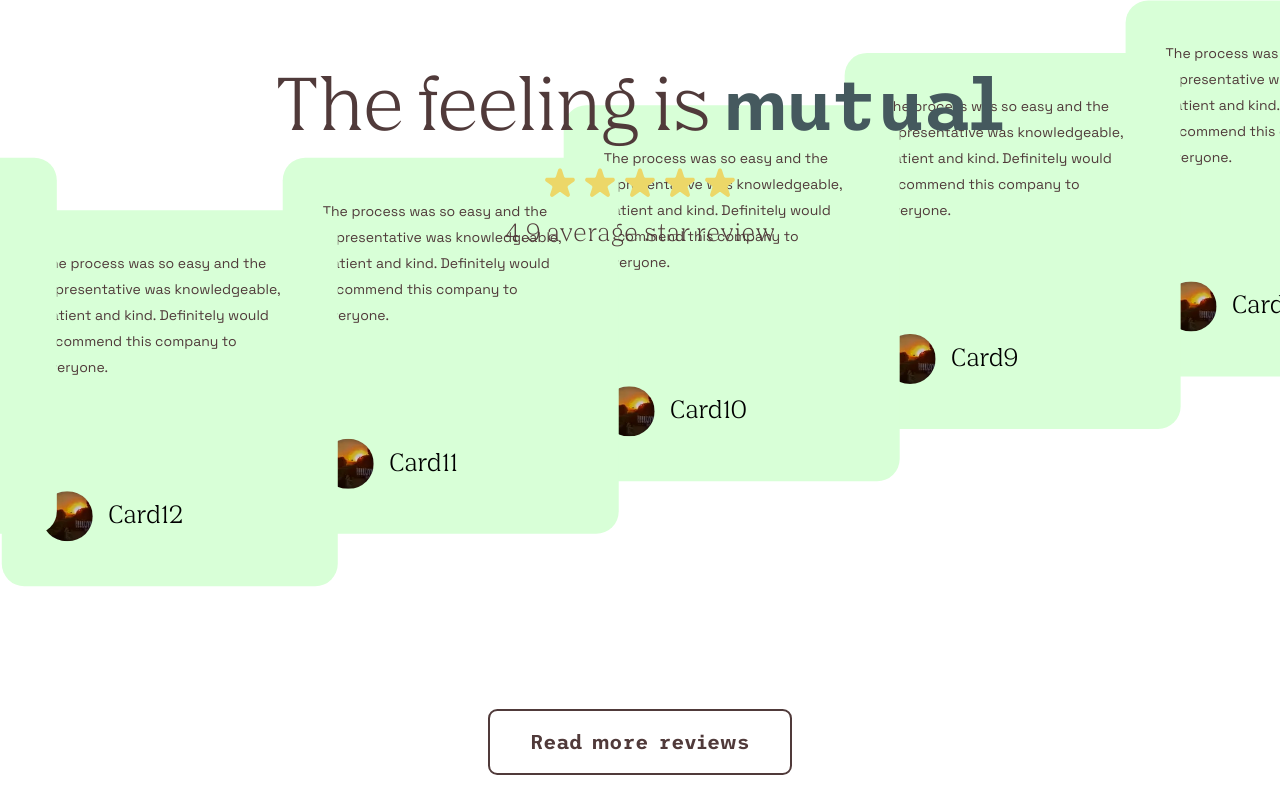
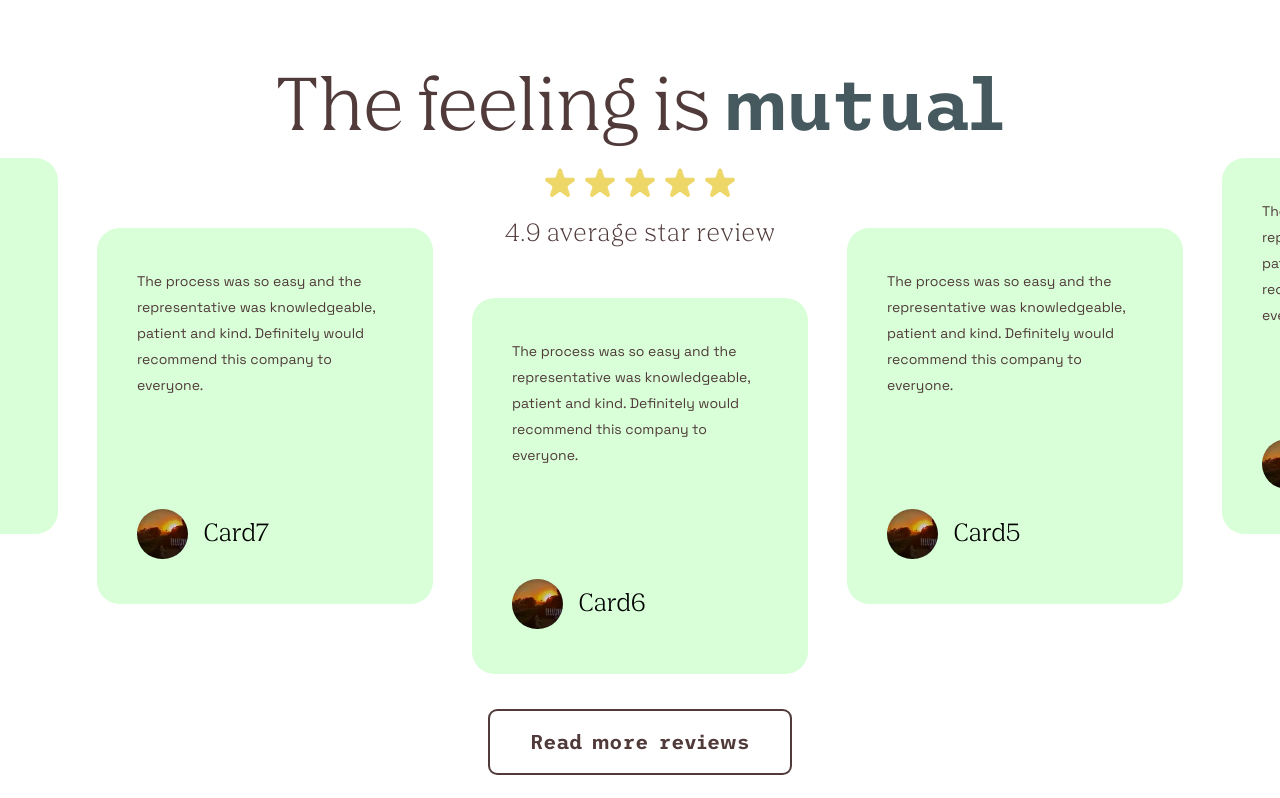
Before and after one commit to Aksaithon/afterCopy, a React (Vite) app: page / in a window 1280 px wide. Shown: the part 987-1785 px from the top of the page. Built offline with nearby package versions, Linux system fonts and the light colour scheme.

Commit message:
dragging at gaps achieved✅😌

```diff
--- a/src/Components/HomePage/Carousel.css
+++ b/src/Components/HomePage/Carousel.css
@@ -10,11 +10,14 @@
 
 
 .carousel_Wrapper{
+  position: relative;
   display: flex;
   flex-direction: column;
   justify-content: center;
   align-items: center;
   width: 100%;
+
+  /* background: #38484e; */
 }
 
 .glass_layer{
@@ -22,7 +25,7 @@
   width: 100%;
   height: 336px;
   z-index: 1;
-  background: rgba(192, 234, 255, 0.532);
+  /* background: rgba(192, 234, 255, 0.532); */
 }
 
 
@@ -36,7 +39,7 @@
 
 
   z-index: 0;
-  /* background-color: blue; */
+  /* background-color: rgb(106, 190, 255); */
 
 
   /* overflow: hidden; */
--- a/src/Components/HomePage/Carousel.tsx
+++ b/src/Components/HomePage/Carousel.tsx
@@ -129,9 +129,9 @@ const Carousel: React.FC = () => {
 
       const card_no = [8, 9, 10];
 
-      if(thisCard <= 2 && find_centerCard() <= 2){
+      if (thisCard <= 2 && find_centerCard() <= 2) {
         autoPosition = startPoint;
-        thisCard = card_no[Math.floor(Math.random() * card_no.length)]
+        thisCard = card_no[Math.floor(Math.random() * card_no.length)];
       }
 
       if (autoPosition == endPoint) {
@@ -172,7 +172,7 @@ const Carousel: React.FC = () => {
           immediate: false,
         };
       });
-    }, 1000);
+    }, 5000);
   }
 
   function stopAllIntervals(intervals: { [key: number]: NodeJS.Timeout }) {
@@ -581,15 +581,15 @@ const Carousel: React.FC = () => {
 
   return (
     <>
-      {/* <div className="carousel_Wrapper">
+      <div className="carousel_Wrapper">
+        <div ref={ref} className="carousel_Component">
+          {animatedDivs}
+        </div>
         <animated.div
           className="glass_layer"
-          {...bindGesture(whoseAtCenter())}                                DRAG GAP FILLING CODE
+          {...bindGesture(find_centerCard())} // DRAG GAP FILLING CODE
           style={{ cursor: down ? "grabbing" : "grab", touchAction: "pan-x" }}
-        ></animated.div>
-      </div> */}
-      <div ref={ref} className="carousel_Component">
-        {animatedDivs}
+        />
       </div>
     </>
   );
```
